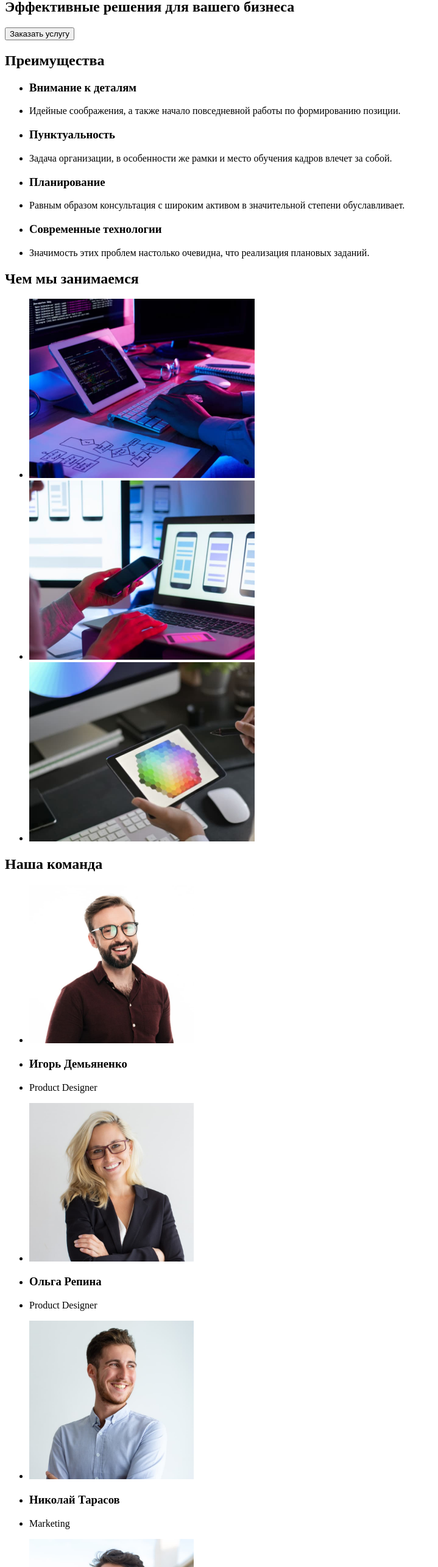
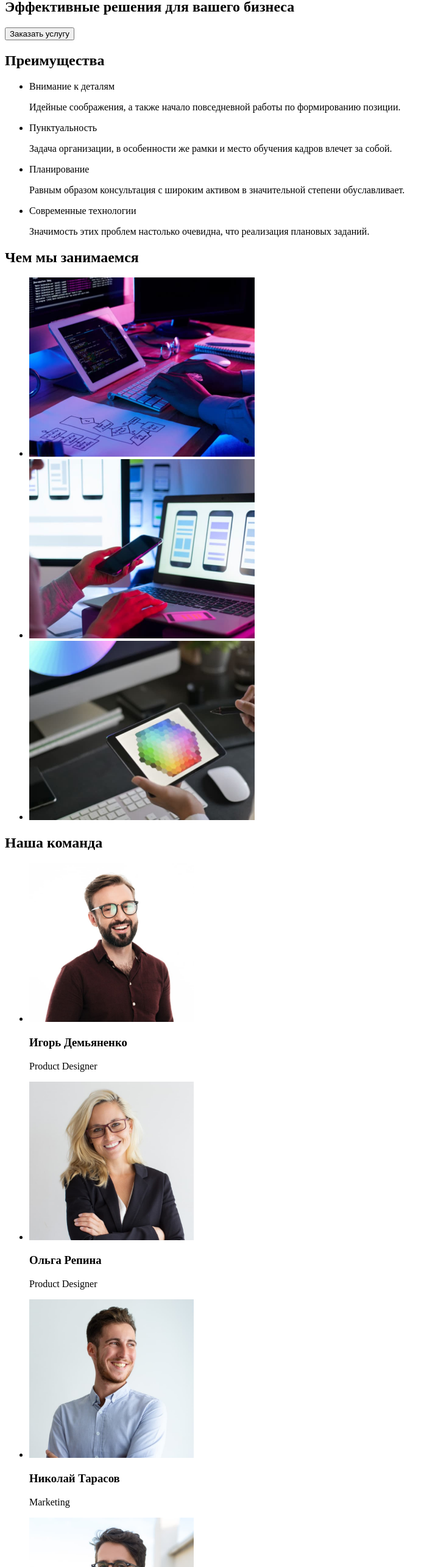
Before and after one commit to Qweeqer/goit-markup-hw-01, a plain HTML site: page index.html in a window 1280 px wide. Shown: the part 170-2740 px from the top of the page at 61% size, without its empty margins (0-719 px from the left). Drawn offline with Linux system fonts and the light colour scheme.

Commit message:
Edit ul li section in Benefits
Combining the data in the benefits section into one section and the data sides into one li

```diff
--- a/index.html
+++ b/index.html
@@ -29,30 +29,21 @@
         <button type="button">Заказать услугу</button>
     </section>
     <!--Future-->
-    <h2>Преимущества</h2>
     <section>
+        <h2>Преимущества</h2>
         <ul>
-            <li><h3>Внимание к деталям</h3></li>
-            <li><p class="future-text">Идейные соображения, а также начало повседневной работы по формированию позиции.</p></li>
-        </ul>
-    </section>
-    <section>
-        <ul>
-            <li><h3>Пунктуальность</h3></li>
-            <li><p>Задача организации, в особенности же рамки и место обучения кадров влечет за собой.</p></li>
-        </ul>
-    </section>
-    <section>
-        <ul>
-            <li><h3>Планирование</h3></li>
-            <li><p>Равным образом консультация с широким активом в значительной степени обуславливает.
-            </p></li>
-        </ul>
-    </section>
-    <section>
-        <ul>
-            <li><h3>Современные технологии</h3></li>
-            <li><p>Значимость этих проблем настолько очевидна, что реализация плановых заданий.</p></li>
+            <li><p>Внимание к деталям</p>
+                <p>Идейные соображения, а также начало повседневной работы по формированию позиции.</p>
+            </li>
+            <li><p>Пунктуальность</p>
+                <p>Задача организации, в особенности же рамки и место обучения кадров влечет за собой.</p>
+            </li>
+            <li><p>Планирование</p>
+                <p>Равным образом консультация с широким активом в значительной степени обуславливает.</p>
+            </li>
+            <li><p>Современные технологии</p>
+                <p>Значимость этих проблем настолько очевидна, что реализация плановых заданий.</p>
+            </li>
         </ul>
     </section>
      <!--Whatwedo-->
@@ -65,33 +56,24 @@
         </ul>
     </section>
     <!--OurTeam-->
-    <h2>Наша команда</h2>
         <section>
+            <h2>Наша команда</h2>
             <ul>
-                <li><img src="./img/ihordemyanenko.jpg" alt="Игорь Демьяненко" width="270"></li>
-                <li><h3>Игорь Демьяненко</h3></li>
-                <li><p>Product Designer</p></li>
-            </ul>
-        </section>
-        <section>
-            <ul>
-                <li><img src="./img/olharepina.jpg" alt="Ольга Репина" width="270"></li>
-                <li><h3>Ольга Репина</h3></li>
-                <li><p>Product Designer</p></li>
-            </ul>
-        </section>
-        <section>
-            <ul>
-                 <li><img src="./img/mykolatarasov.jpg" alt="Николай Тарасов" width="270"></li>
-                 <li><h3 class="name-text">Николай Тарасов</h3></li>
-                 <li><p class="position-text">Marketing</p></li>
-            </ul>
-        </section>
-        <section>
-            <ul>
-                <li><img src="./img/mihayloermakov.jpg" alt="Михаил Ермаков" width="270"></li>
-                <li><h3 class="name-text">Михаил Ермаков</h3></li>
-                <li><p class="position-text">UI Designer</p></li>
+                <li><img src="./img/ihordemyanenko.jpg" alt="Игорь Демьяненко" width="270">
+                    <h3>Игорь Демьяненко</h3>
+                     <p>Product Designer</p>
+                </li>
+                <li><img src="./img/olharepina.jpg" alt="Ольга Репина" width="270">
+                    <h3>Ольга Репина</h3>
+                     <p>Product Designer</p>
+                </li>
+                <li><img src="./img/mykolatarasov.jpg" alt="Николай Тарасов" width="270">
+                     <h3>Николай Тарасов</h3>
+                     <p>Marketing</p>
+                </li>
+                <li><img src="./img/mihayloermakov.jpg" alt="Михаил Ермаков" width="270">
+                    <h3>Михаил Ермаков</h3>
+                    <p>UI Designer</p></li>
             </ul>
         </section>
     </main>
@@ -101,7 +83,8 @@
         <!--Address-->
         <address>
             <ul>
-            <li><p>г. Киев, пр-т Леси Украинки, 26</p></li>
+            <li>
+                <a href="https://www.google.com/maps/place/%D0%B1%D1%83%D0%BB.+%D0%9B%D0%B5%D1%81%D0%B8+%D0%A3%D0%BA%D1%80%D0%B0%D0%B8%D0%BD%D0%BA%D0%B8,+26,+%D0%9A%D0%B8%D0%B5%D0%B2,+02000/@50.4265807,30.5361971,17z/data=!3m1!4b1!4m5!3m4!1s0x40d4cf0e033ecbe9:0x57a4dffefec77da0!8m2!3d50.4265807!4d30.5383858" >г. Киев, пр-т Леси Украинки, 26</a></li>
             <li><a href="mailto:info@devstudio.com">info@devstudio.com</a></li>
             <li><a href="tel:+380961111111">+38 096 111 11 11</a></li>
             </ul>
```
